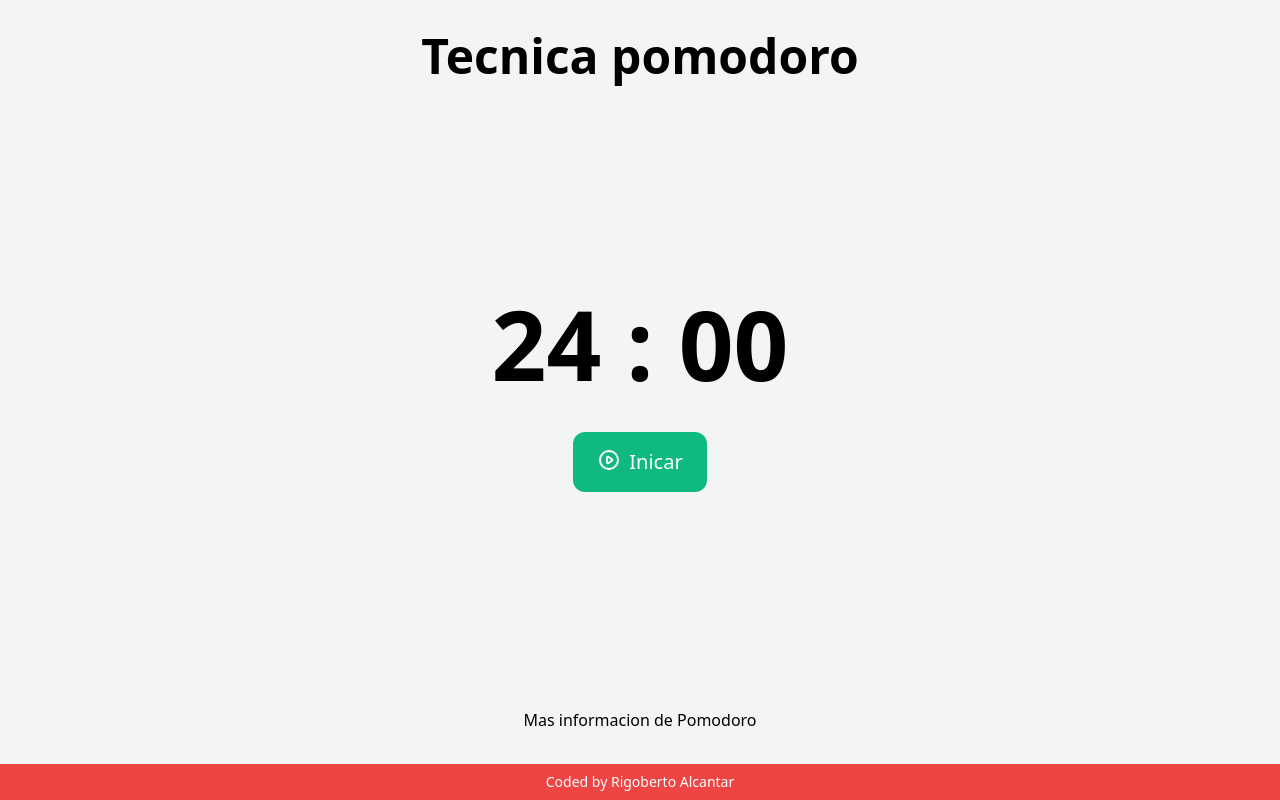
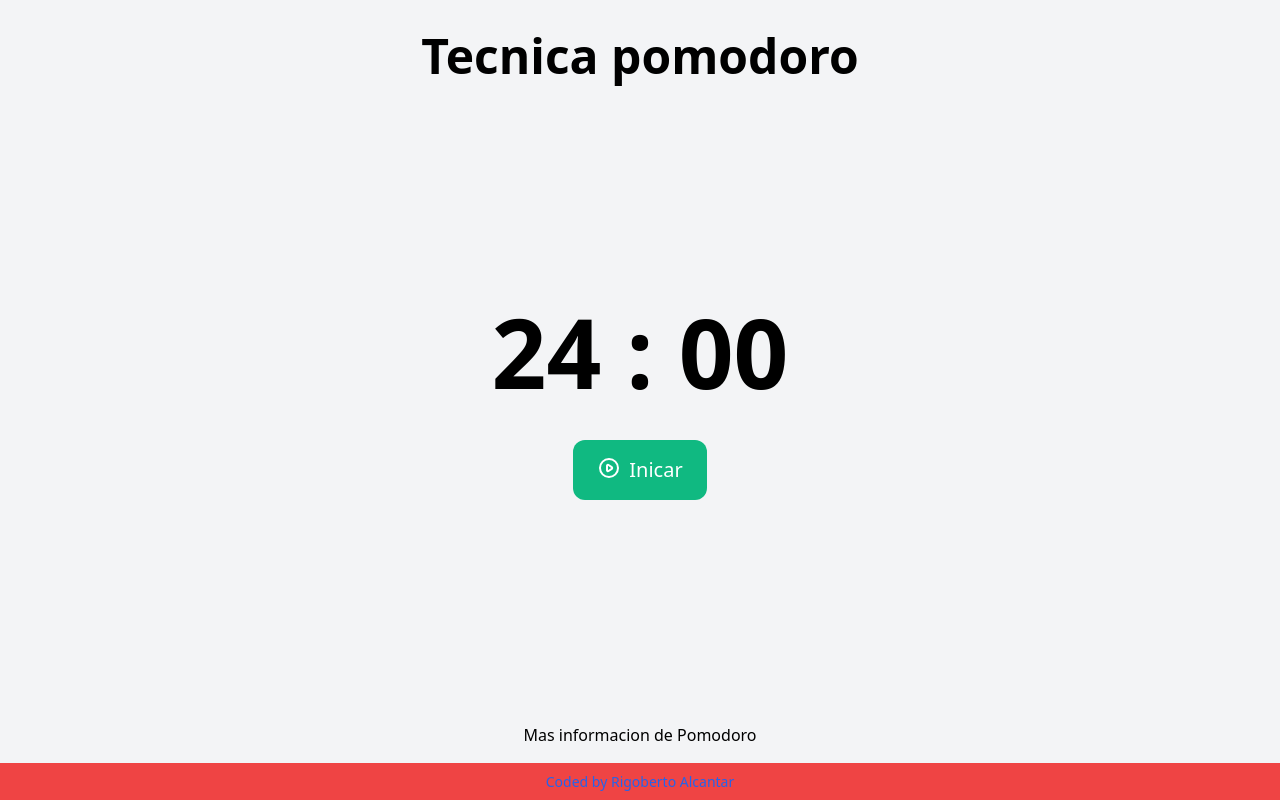
Before and after one commit to rigobertoalag/pomodoro-portfolio, a React (Create React App) app: page / in a window 1280 px wide. Built offline with nearby package versions, Linux system fonts and the light colour scheme.

Commit message:
Minimal changes

```diff
--- a/src/components/Root.jsx
+++ b/src/components/Root.jsx
@@ -8,12 +8,12 @@ export default function Root(){
         <div className="mt-8 sm:w-full md:w-full lg:full flex flex-col items-center">
             <p className="font-bold text-3xl md:text-5xl ">Tecnica pomodoro</p>
             <Timer />
-            <button className="mb-8" onClick={()=>setOpen(true)}>Mas informacion de Pomodoro</button>
+            <button className="mb-4" onClick={()=>setOpen(true)}>Mas informacion de Pomodoro</button>
             {
                 open ? <Modal /> : null
             }
             <div className="bg-red-500 w-full h-11 flex flex-row justify-center items-center">
-                <p className="text-white font-light text-sm">Coded by Rigoberto Alcantar</p>
+                <p className="text-blue-600 font-light text-sm">Coded by Rigoberto Alcantar</p>
             </div>
         </div>
     )
```
